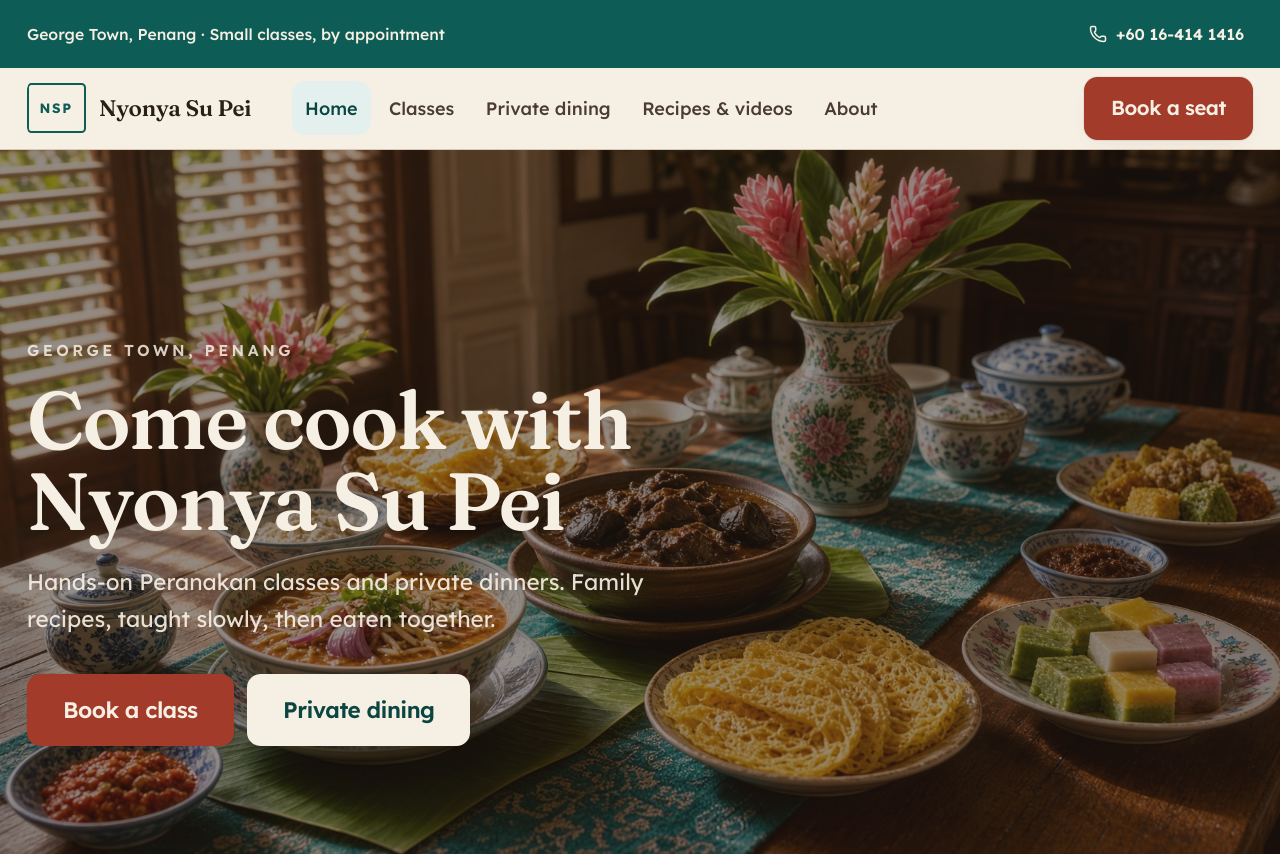
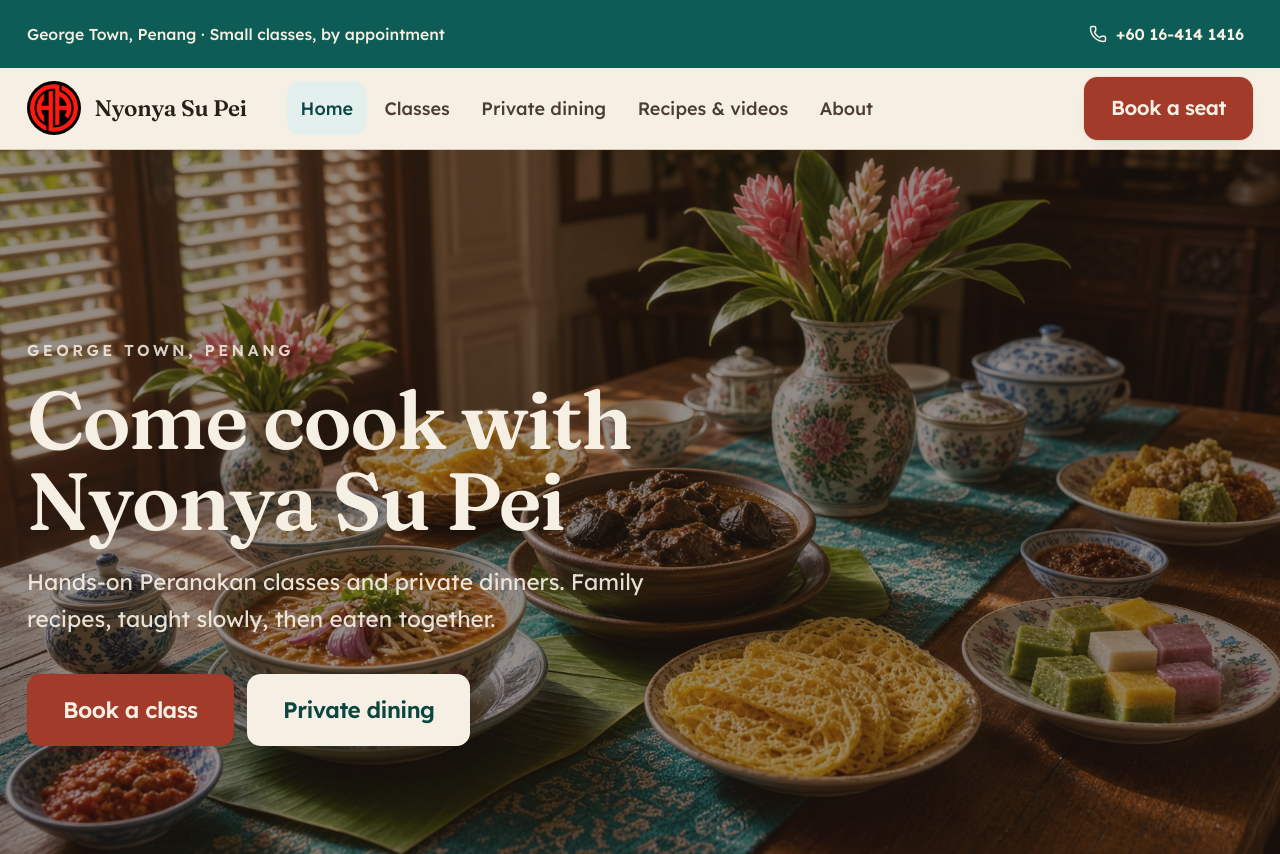
Before and after one commit to jadeblackz/nyonya-su-pei, a website built with Vite: page index.html in a window 1280 px wide. Shown: the top 854 px of the page. Built offline with nearby package versions, Linux system fonts and the light colour scheme.

Commit message:
Replace NSP header mark with Cheryl logo

```diff
--- a/index.html
+++ b/index.html
@@ -38,7 +38,7 @@
   <div class="border-b border-line bg-paper/95 backdrop-blur-sm">
     <div class="mx-auto flex max-w-6xl items-center gap-3 px-4 py-2 md:px-6">
       <a aria-label="Nyonya Su Pei, home" class="site-logo group flex min-h-14 items-center gap-3 rounded-md pr-2 text-ink active" href="index.html" data-status="active" aria-current="page">
-        <span class="logo-mark" aria-hidden="true">NSP</span><span class="logo-wordmark">Nyonya Su Pei</span>
+        <img class="logo-mark" src="/images/logo-mark.png" alt="" aria-hidden="true"><span class="logo-wordmark">Nyonya Su Pei</span>
       </a>
       <nav class="ml-4 hidden items-center gap-1 lg:flex" aria-label="Main"><a aria-current="page" class="rounded-md px-3 py-3 text-base font-medium transition-colors duration-150 bg-teal-soft text-teal-deep" href="index.html">Home</a><a href="classes.html" class="rounded-md px-3 py-3 text-base font-medium transition-colors duration-150 text-ink-soft hover:bg-paper-deep hover:text-ink">Classes</a><a href="dining.html" class="rounded-md px-3 py-3 text-base font-medium transition-colors duration-150 text-ink-soft hover:bg-paper-deep hover:text-ink">Private dining</a><a href="kitchen.html" class="rounded-md px-3 py-3 text-base font-medium transition-colors duration-150 text-ink-soft hover:bg-paper-deep hover:text-ink">Recipes & videos</a><a href="about.html" class="rounded-md px-3 py-3 text-base font-medium transition-colors duration-150 text-ink-soft hover:bg-paper-deep hover:text-ink">About</a></nav>
       <div class="ml-auto flex items-center gap-2">
```
Also changed, not shown: about.html (+1 -1 lines), book.html (+1 -1 lines), classes.html (+1 -1 lines), dining.html (+1 -1 lines), kitchen.html (+1 -1 lines), public/images/logo-mark.png (added), src/styles.css.
